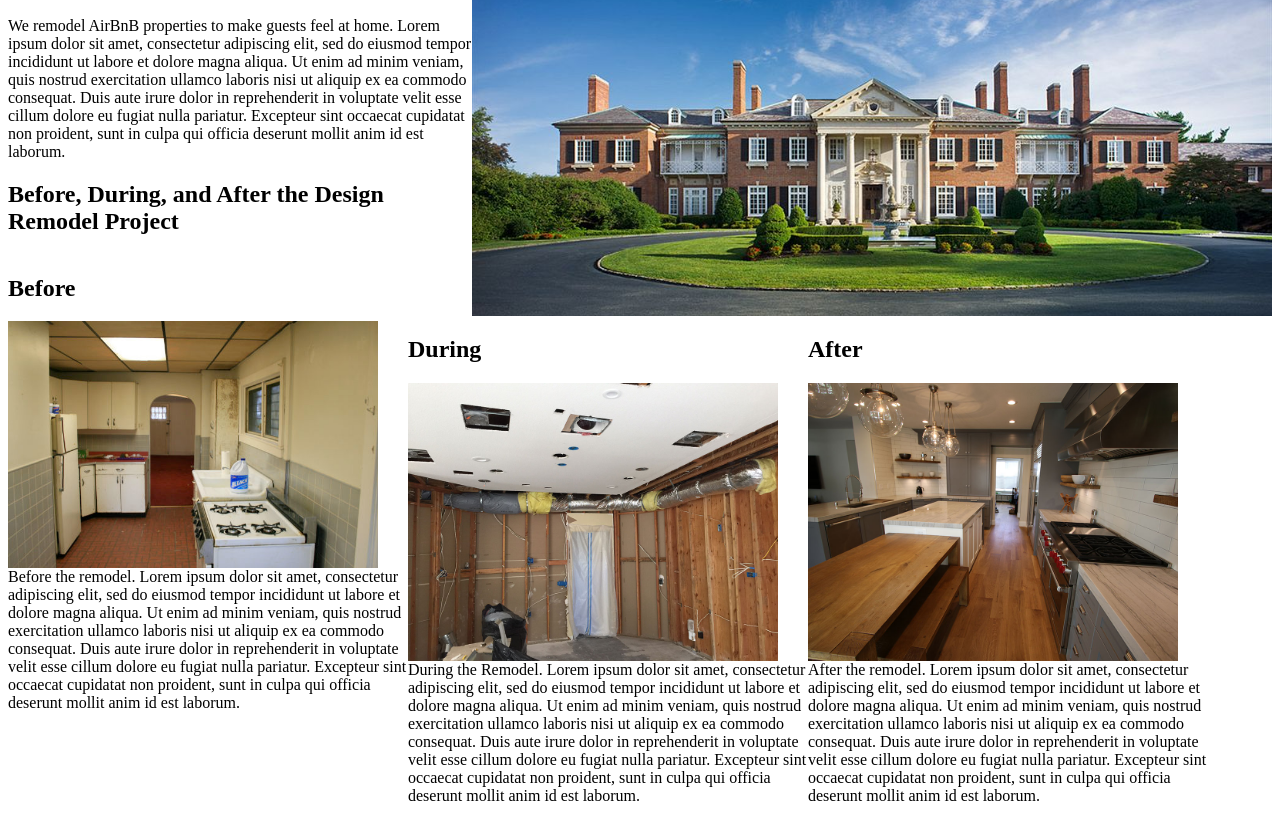
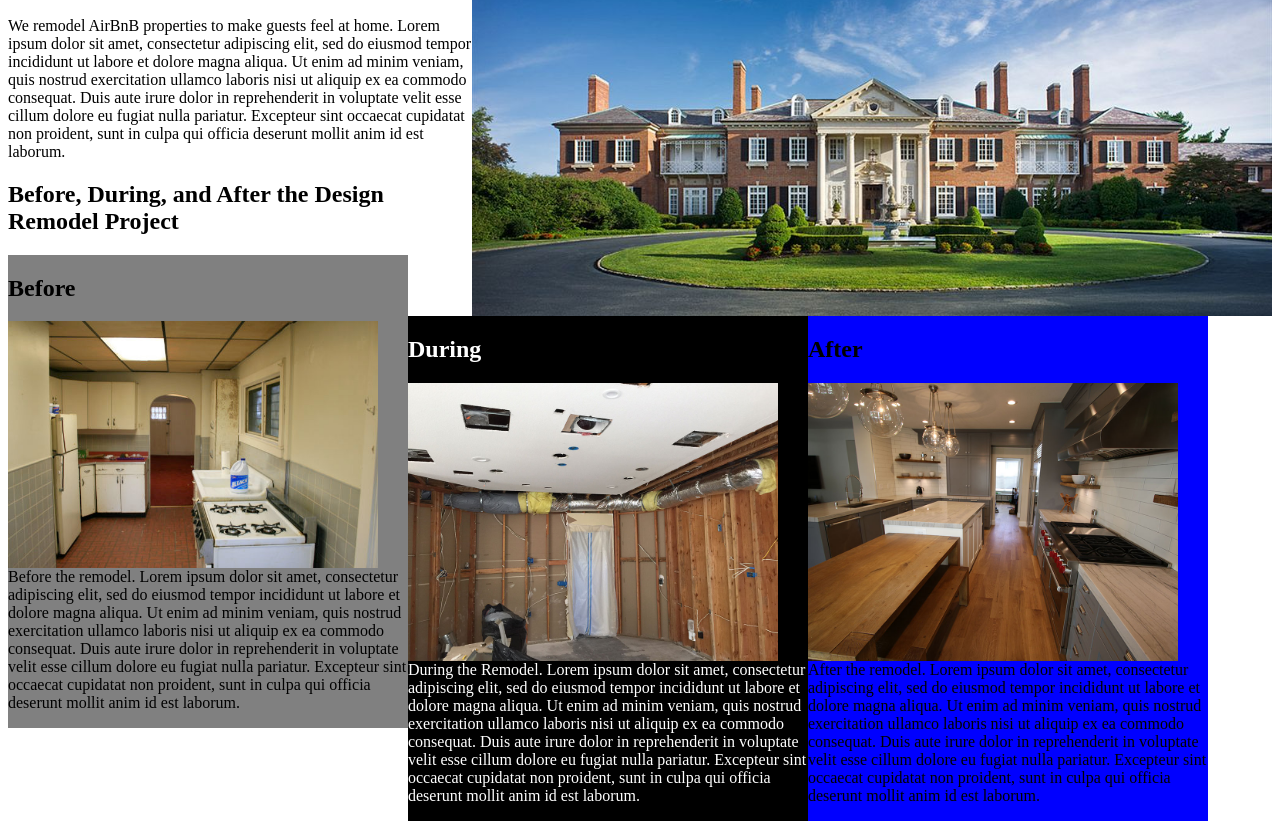
Before and after one commit to yasskin/decorator, a plain HTML site: page index.html in a window 1280 px wide. Shown: the part 110-931 px from the top of the page. Drawn offline with Linux system fonts and the light colour scheme.

Commit message:
add box model styling

```diff
--- a/css/style.css
+++ b/css/style.css
@@ -8,7 +8,21 @@ img.remodel {
   width: 370px;
 }
 
-.column {
+.column1 {
   width: 400px;
   float: left;
+  background-color: grey;
 }
+
+.column2 {
+  width: 400px;
+  float: left;
+  background-color: black;
+  color: white;
+}
+
+.column3 {
+  width: 400px;
+  float: left;
+  background-color: blue;
+}
--- a/index.html
+++ b/index.html
@@ -14,19 +14,19 @@
 
     <h2>Before, During, and After the Design Remodel Project</h2>
 
-    <div class="column">
+    <div class="column1">
     <h2>Before</h2>
     <img class="remodel" src="img/interior1.jpeg" alt="Interior Image">
     <p>Before the remodel. Lorem ipsum dolor sit amet, consectetur adipiscing elit, sed do eiusmod tempor incididunt ut labore et dolore magna aliqua. Ut enim ad minim veniam, quis nostrud exercitation ullamco laboris nisi ut aliquip ex ea commodo consequat. Duis aute irure dolor in reprehenderit in voluptate velit esse cillum dolore eu fugiat nulla pariatur. Excepteur sint occaecat cupidatat non proident, sunt in culpa qui officia deserunt mollit anim id est laborum.</p>
     </div>
 
-    <div class="column">
+    <div class="column2">
     <h2>During</h2>
     <img class="remodel" src="img/interior2.jpeg" alt="Interior Image">
     <p>During the Remodel. Lorem ipsum dolor sit amet, consectetur adipiscing elit, sed do eiusmod tempor incididunt ut labore et dolore magna aliqua. Ut enim ad minim veniam, quis nostrud exercitation ullamco laboris nisi ut aliquip ex ea commodo consequat. Duis aute irure dolor in reprehenderit in voluptate velit esse cillum dolore eu fugiat nulla pariatur. Excepteur sint occaecat cupidatat non proident, sunt in culpa qui officia deserunt mollit anim id est laborum.</p>
     </div>
 
-    <div class="column">
+    <div class="column3">
     <h2>After</h2>
     <img class="remodel" src="img/interior3.jpeg" alt="Interior Image">
     <p>After the remodel. Lorem ipsum dolor sit amet, consectetur adipiscing elit, sed do eiusmod tempor incididunt ut labore et dolore magna aliqua. Ut enim ad minim veniam, quis nostrud exercitation ullamco laboris nisi ut aliquip ex ea commodo consequat. Duis aute irure dolor in reprehenderit in voluptate velit esse cillum dolore eu fugiat nulla pariatur. Excepteur sint occaecat cupidatat non proident, sunt in culpa qui officia deserunt mollit anim id est laborum.</p>
```
